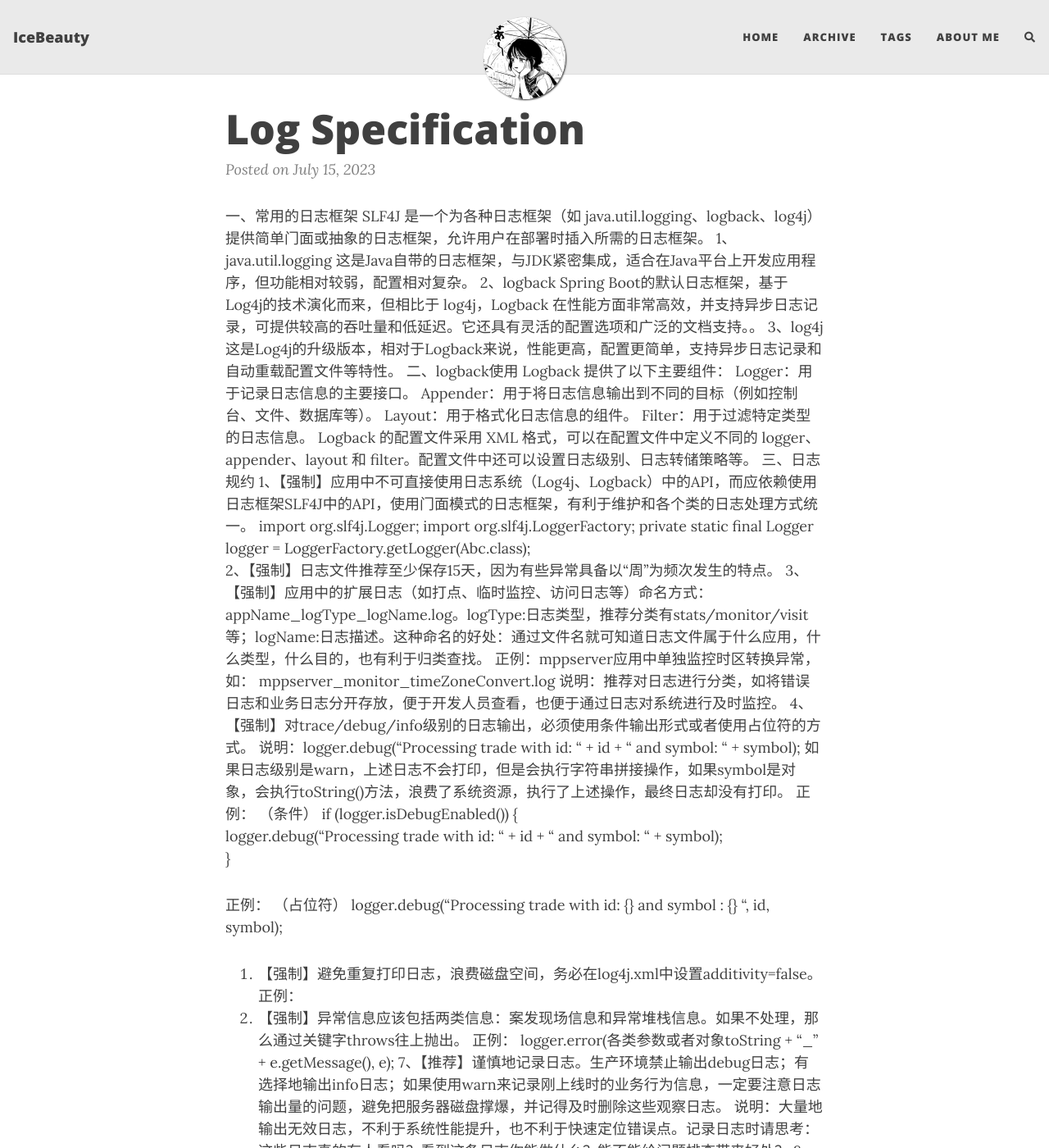
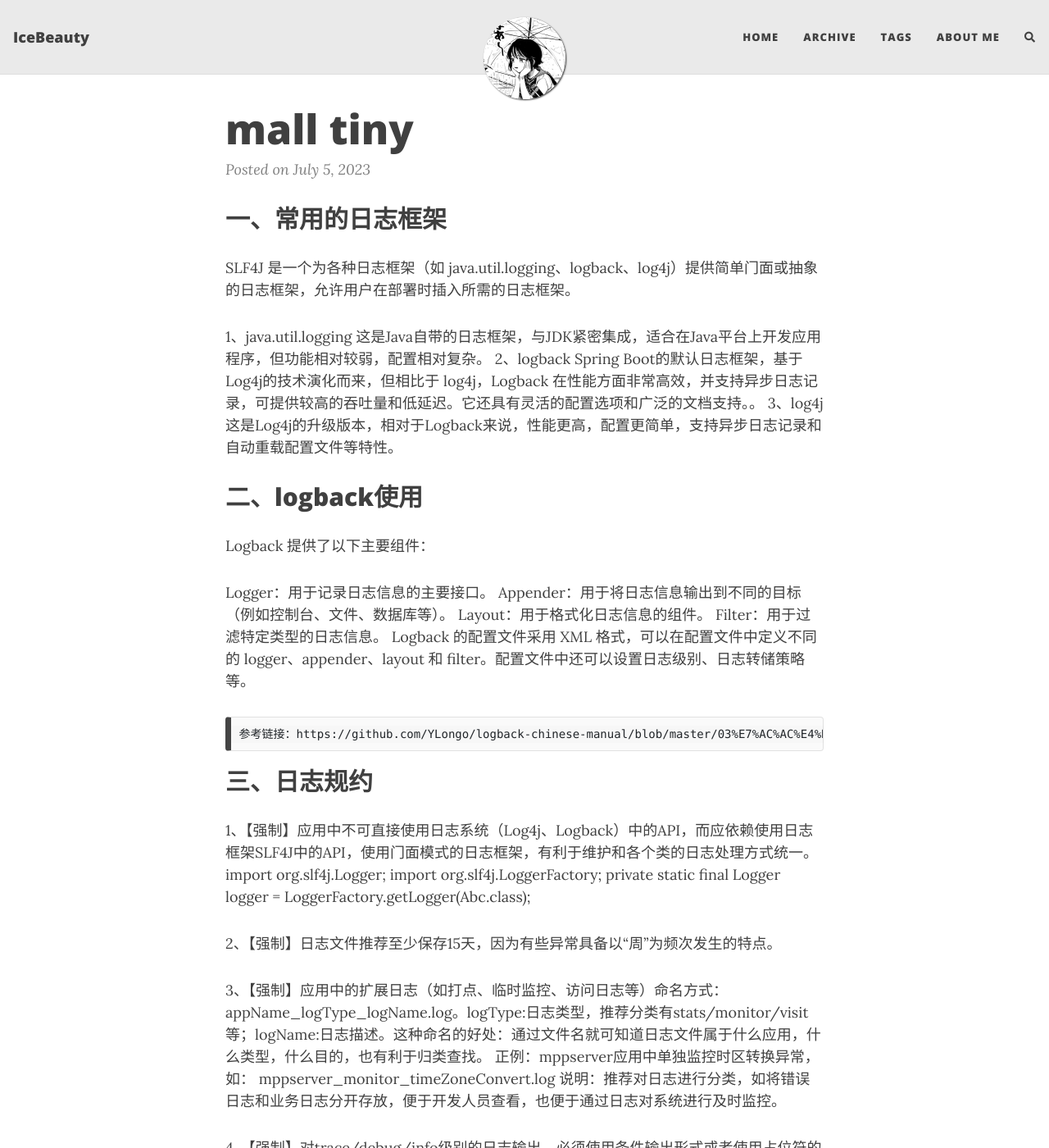
Before and after one commit to RRWJ/iceblog, a Jekyll site: the page built from _posts/2023-07-05-log-specification.md, in a window 1280 px wide and 1400 px high. Shown: the whole window at 82% size. Built offline with Jekyll 4.4.1, drawn with Linux system fonts in a browser that asks for light colours; nearby versions of some CDN libraries; comment, search, counter and statistics services are not loaded; some of the changed text lies outside the part shown.

Commit message:
要提交的变更： 	重命名：   _posts/2023-07-15-log-specification.md -> _posts/2023-07-05-log-specification.md  未跟踪的文件: 	_posts/2022-10-12-reverse-integer.md 	_posts/2022-10-23-online-stock-span.md 	_posts/2022-10-24-merge-strings-alternately.md 	_posts/2022-10-25-number-of-islands.md 	_posts/2022-10-31-rank-teams-by-votes.md 	"_posts/2022-11-15-\345\234\250Java\344\270\255\345\260\206IntegerList\350\275\254\346\215\242\344\270\272int\346\225\260\347\273\204.md" 	_posts/2022-12-11-mall-plus.md

````diff
--- a/_posts/2023-07-15-log-specification.md
+++ b/_posts/2023-07-05-log-specification.md
@@ -1,43 +1,54 @@
-一、常用的日志框架
+---
+layout: post
+title: mall tiny
+date: 2023-07-05
+tags: [Spring]
+comments: false
+---
+## 一、常用的日志框架
 SLF4J 是一个为各种日志框架（如 java.util.logging、logback、log4j）提供简单门面或抽象的日志框架，允许用户在部署时插入所需的日志框架。
+
 1、java.util.logging 这是Java自带的日志框架，与JDK紧密集成，适合在Java平台上开发应用程序，但功能相对较弱，配置相对复杂。
 2、logback Spring Boot的默认日志框架，基于Log4j的技术演化而来，但相比于 log4j，Logback 在性能方面非常高效，并支持异步日志记录，可提供较高的吞吐量和低延迟。它还具有灵活的配置选项和广泛的文档支持。。
 3、log4j 这是Log4j的升级版本，相对于Logback来说，性能更高，配置更简单，支持异步日志记录和自动重载配置文件等特性。
-二、logback使用
+
+## 二、logback使用
 Logback 提供了以下主要组件：
+
 Logger：用于记录日志信息的主要接口。
 Appender：用于将日志信息输出到不同的目标（例如控制台、文件、数据库等）。
 Layout：用于格式化日志信息的组件。
 Filter：用于过滤特定类型的日志信息。
 Logback 的配置文件采用 XML 格式，可以在配置文件中定义不同的 logger、appender、layout 和 filter。配置文件中还可以设置日志级别、日志转储策略等。
-三、日志规约
+```
+参考链接：https://github.com/YLongo/logback-chinese-manual/blob/master/03%E7%AC%AC%E4%B8%89%E7%AB%A0%EF%BC%9Alogback%20%E7%9A%84%E9%85%8D%E7%BD%AE.md
+```
+
+## 三、日志规约
+
 1、【强制】应用中不可直接使用日志系统（Log4j、Logback）中的API，而应依赖使用日志框架SLF4J中的API，使用门面模式的日志框架，有利于维护和各个类的日志处理方式统一。
 import org.slf4j.Logger;
 import org.slf4j.LoggerFactory;
 private static final Logger logger = LoggerFactory.getLogger(Abc.class);
+
 2、【强制】日志文件推荐至少保存15天，因为有些异常具备以“周”为频次发生的特点。
+
 3、【强制】应用中的扩展日志（如打点、临时监控、访问日志等）命名方式：appName_logType_logName.log。logType:日志类型，推荐分类有stats/monitor/visit等；logName:日志描述。这种命名的好处：通过文件名就可知道日志文件属于什么应用，什么类型，什么目的，也有利于归类查找。
 正例：mppserver应用中单独监控时区转换异常，如：
 mppserver_monitor_timeZoneConvert.log
 说明：推荐对日志进行分类，如将错误日志和业务日志分开存放，便于开发人员查看，也便于通过日志对系统进行及时监控。
+
 4、【强制】对trace/debug/info级别的日志输出，必须使用条件输出形式或者使用占位符的方式。
-说明：logger.debug("Processing trade with id: " + id + " and symbol: " + symbol); 如果日志级别是warn，上述日志不会打印，但是会执行字符串拼接操作，如果symbol是对象，会执行toString()方法，浪费了系统资源，执行了上述操作，最终日志却没有打印。
-正例：
-（条件）
-   if (logger.isDebugEnabled()) {
-   logger.debug("Processing trade with id: " + id + " and symbol: " + symbol);
-   }
 
-正例：
-（占位符）
-logger.debug("Processing trade with id: {} and symbol : {} ", id, symbol);
+5、【强制】避免重复打印日志，浪费磁盘空间，务必在log4j.xml中设置additivity=false。
+正例： <logger name="com.taobao.dubbo.config" additivity="false">
 
-5. 【强制】避免重复打印日志，浪费磁盘空间，务必在log4j.xml中设置additivity=false。
-正例： <logger name="com.taobao.dubbo.config" additivity="false">
-6. 【强制】异常信息应该包括两类信息：案发现场信息和异常堆栈信息。如果不处理，那么通过关键字throws往上抛出。
+6、【强制】异常信息应该包括两类信息：案发现场信息和异常堆栈信息。如果不处理，那么通过关键字throws往上抛出。
 正例：
 logger.error(各类参数或者对象toString + "_" + e.getMessage(), e);
+
 7、【推荐】谨慎地记录日志。生产环境禁止输出debug日志；有选择地输出info日志；如果使用warn来记录刚上线时的业务行为信息，一定要注意日志输出量的问题，避免把服务器磁盘撑爆，并记得及时删除这些观察日志。
 说明：大量地输出无效日志，不利于系统性能提升，也不利于快速定位错误点。记录日志时请思考：这些日志真的有人看吗？看到这条日志你能做什么？能不能给问题排查带来好处？
+
 8、【推荐】可以使用warn日志级别来记录用户输入参数错误的情况，避免用户投诉时，无所适从。如非必要，请不要在此场景打出error级别，避免频繁报警。
 说明：注意日志输出的级别，error级别只记录系统逻辑出错、异常或者重要的错误信息。
````
